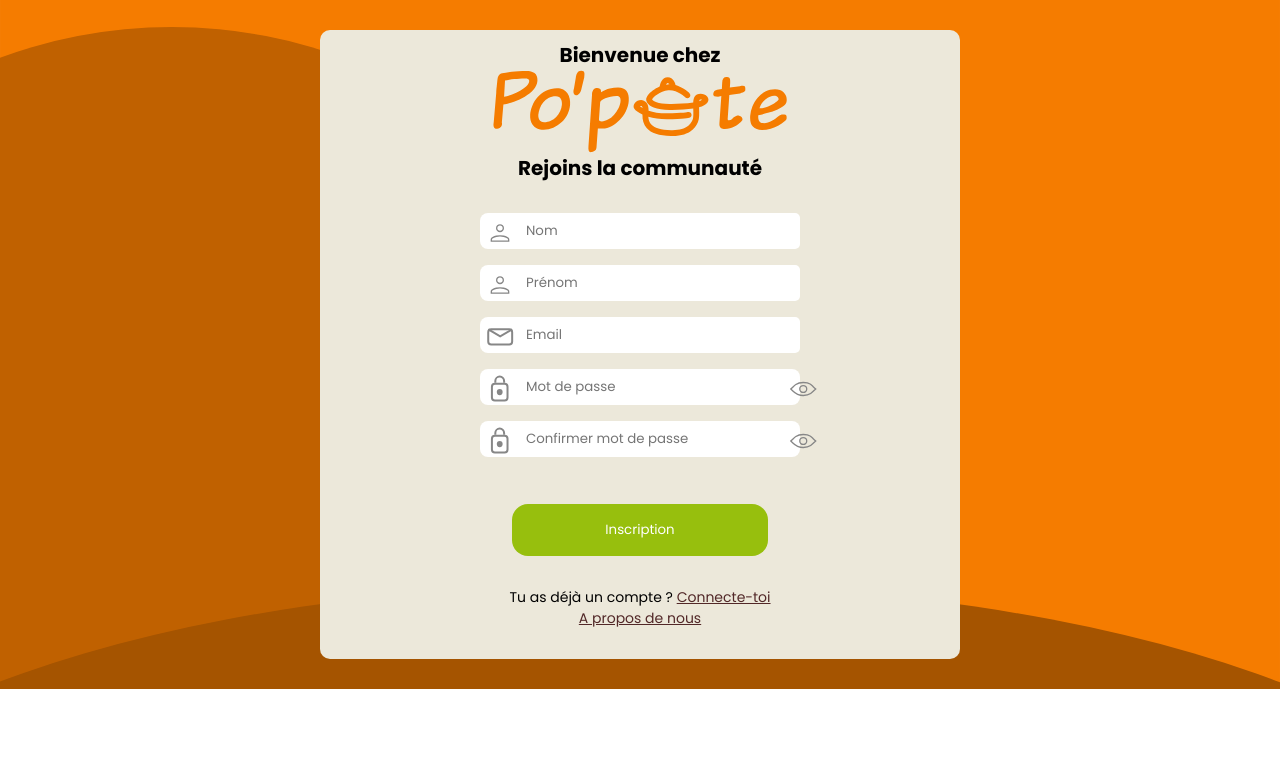
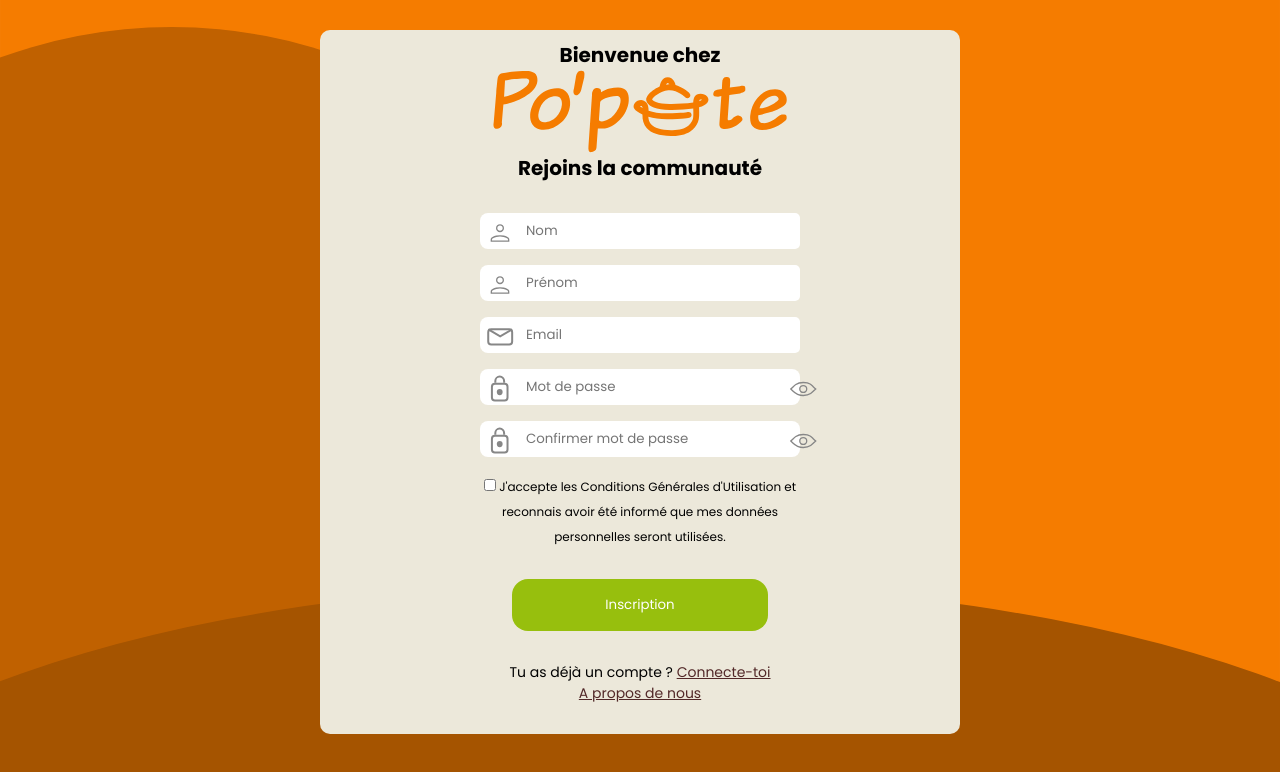
Before and after one commit to WildCodeSchool-2024-02/JS-Nantes-RamCSS-P3-PoPote, a React (Vite) app in the folder client/: page /register in a window 1280 px wide. Shown: the top 772 px of the page. Built offline with nearby package versions, Linux system fonts and the light colour scheme.

Commit message:
:tada: :sparkles: ticket finished. Verification form in front end & middleware hashpassword in backend :fire:

```diff
--- a/client/src/components/UserForm.jsx
+++ b/client/src/components/UserForm.jsx
@@ -6,6 +6,12 @@ import { NavLink } from "react-router-dom";
 
 function UserForm() {
   function handleSubmit(event) {
+    const password1 = document.getElementById("register-password").value;
+    const password2 = document.getElementById(
+      "register-password-confirmation"
+    ).value;
+    const CGU = document.getElementById("cgu").checked;
+    if (password1 === password2 && CGU) {
       event.preventDefault();
 
       const formData = new FormData(event.target);
@@ -22,6 +28,11 @@ function UserForm() {
           console.warn("Victoire !");
         }
       });
+    } else {
+      alert(
+        "Les deux mots de passe ne sont pas identiques ou les CGU ne sont pas cochées"
+      );
+    }
   }
 
   return (
@@ -110,12 +121,12 @@ function UserForm() {
           />
         </div>
         <div className="cgu-container">
-          {/* <input type="checkbox" id="cgu" value="cgu" /> */}
-          {/* <label htmlFor="cgu">
+          <input type="checkbox" id="cgu" value="cgu" />
+          <label htmlFor="cgu">
             {" "}
             J'accepte les Conditions Générales d'Utilisation et reconnais avoir
             été informé que mes données personnelles seront utilisées.
-          </label> */}
+          </label>
         </div>
         {/* <input type="submit" value="Inscription" className="submit-button" /> */}
         <button type="submit" value="Inscription" className="submit-button">
--- a/client/src/styles/pages-styles/register-page.css
+++ b/client/src/styles/pages-styles/register-page.css
@@ -1,4 +1,6 @@
 .register-page {
+  height: 100vh;
+  width: 100vw;
   display: flex;
   flex-direction: column;
   align-items: center;
```
Lines whose indentation alone changed are shown as unchanged.
